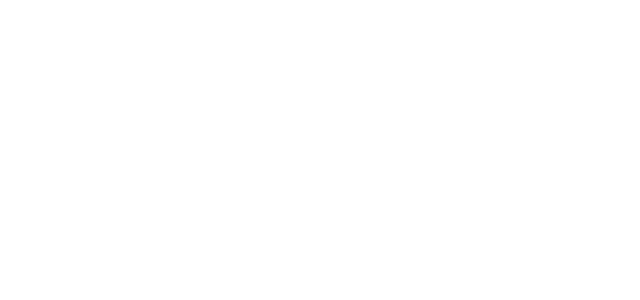
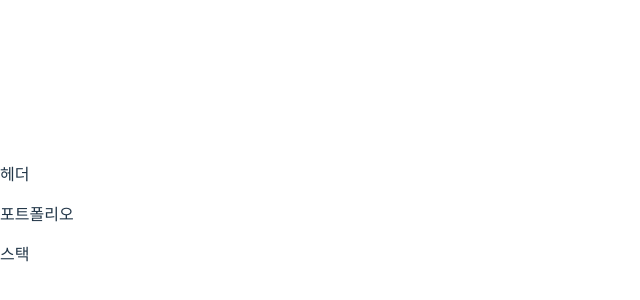
Before and after one commit to Yamyam-code/prCICD, a React (Vite) app: page / in a window 1280 px wide. Shown: the part 186-486 px from the top of the page, without its empty margins (0-640 px from the left). Built offline with nearby package versions, Linux system fonts and the light colour scheme.

Commit message:
Chore: 기본 구조 설계

```diff
--- a/src/App.tsx
+++ b/src/App.tsx
@@ -1,5 +1,13 @@
+import Header from './components/header/Header';
+import Main from './components/main/Main';
+
 function App() {
-  return <div />;
+  return (
+    <>
+      <Header />
+      <Main />
+    </>
+  );
 }
 
 export default App;
--- /dev/null
+++ b/src/components/header/Header.tsx
@@ -0,0 +1,4 @@
+const Header = () => {
+  return <p>헤더</p>;
+};
+export default Header;
--- /dev/null
+++ b/src/components/main/Main.tsx
@@ -0,0 +1,12 @@
+import PortfolioList from './portfolio/PortfolioList';
+import StacksList from './stacks/StacksList';
+
+const Main = () => {
+  return (
+    <>
+      <PortfolioList />
+      <StacksList />
+    </>
+  );
+};
+export default Main;
--- /dev/null
+++ b/src/components/main/portfolio/PortfolioList.tsx
@@ -0,0 +1,5 @@
+const PortfolioList = () => {
+  return <p>포트폴리오</p>;
+};
+
+export default PortfolioList;
--- /dev/null
+++ b/src/components/main/stacks/StacksList.tsx
@@ -0,0 +1,5 @@
+const StacksList = () => {
+  return <p>스택</p>;
+};
+
+export default StacksList;
```
